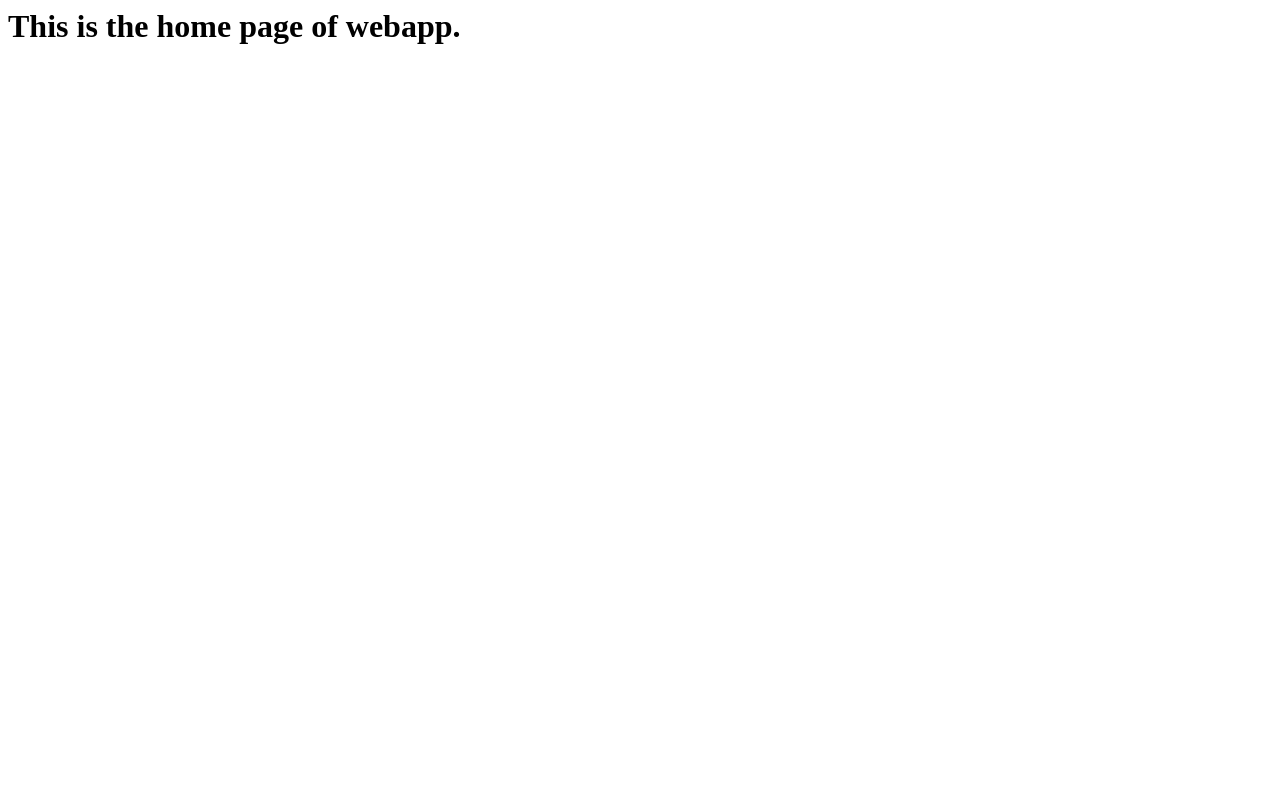
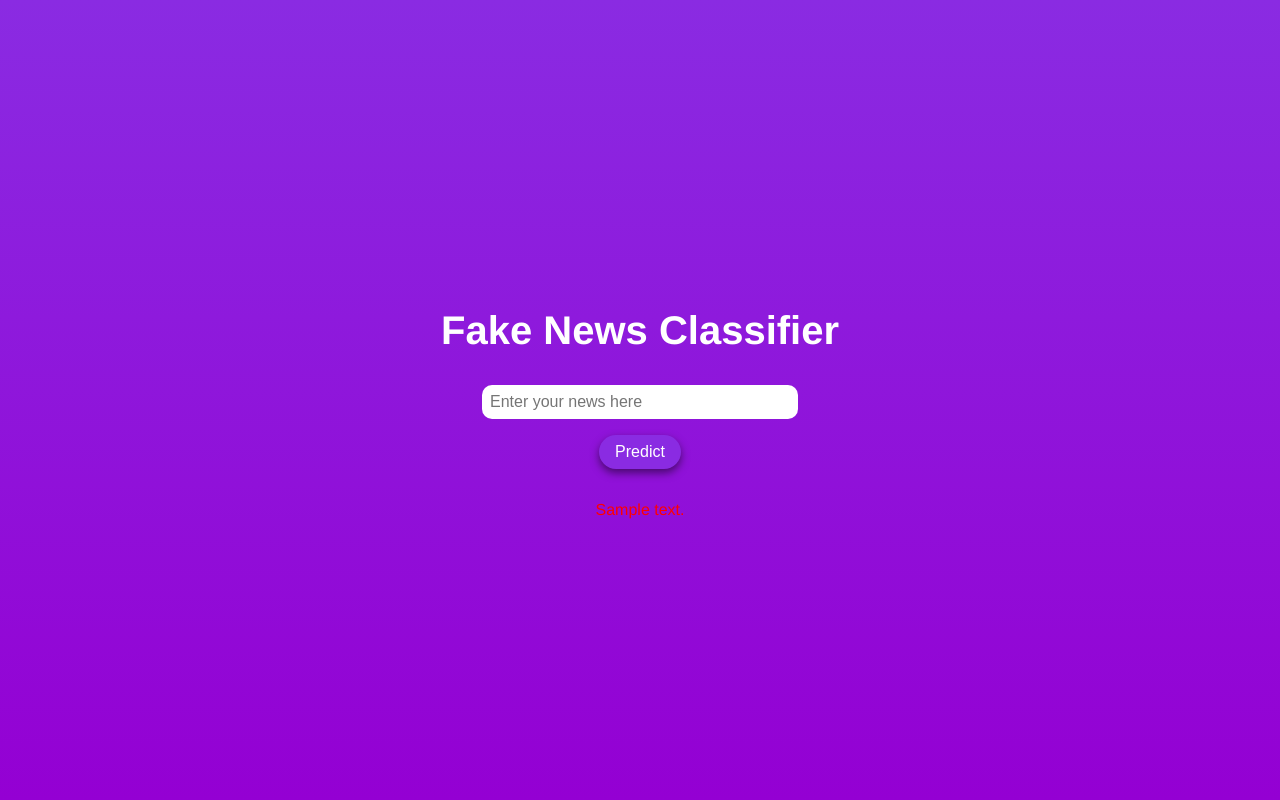
Before and after one commit to Gurmancheema/Fake-News-Classifier, a Flask app: template templates/home.html in a window 1280 px wide. Run offline with Flask 3, Linux system fonts and the light colour scheme; the template is opened without the code that fills it: most values are stand-ins (such as "Sample title", 1, 10 or a date in 2020); parts of the project's set-up code (start-up, migrations or seed data) failed here and were passed over.

Commit message:
3rd commit. Web app is working on host. Ready to deploy

```diff
--- a/app.py
+++ b/app.py
@@ -12,7 +12,7 @@ tidf = pickle.load(open('tfidf_vectorizer.pkl','rb'))
 @app.route('/')
 
 def home():
-    return "Main Function"
+    return render_template('home.html')
 
 
 @app.route('/predict_api', methods=['POST'])
@@ -24,5 +24,15 @@ def predict_api():
     output=classifier_model.predict(trans_data)
     return (output[0])
 
+@app.route('/predict', methods=['POST'])
+
+def predict():
+    data= list(request.form.values())
+    print(data)
+    trans_data = tidf.transform(data)
+    output=classifier_model.predict(trans_data)[0]
+    return render_template('home.html',prediction_text = 'The news is {}'.format(output))
+
+
 if __name__ =='__main__':
 	app.run(debug=True)
--- a/templates/home.html
+++ b/templates/home.html
@@ -1,3 +1,68 @@
-<h1>
-    This is the home page of webapp.
-</h1>
+<!DOCTYPE html>
+<html>
+<head>
+  <meta charset="UTF-8">
+  <title>Fake News Classifier</title>
+  <style>
+    body {
+      background: linear-gradient(to bottom, #8A2BE2, #9400D3);
+      display: flex;
+      justify-content: center;
+      align-items: center;
+      height: 100vh;
+      margin: 0;
+      padding: 0;
+      font-family: Helvetica, Arial, sans-serif;
+      color: #fff;
+    }
+
+    .container {
+      text-align: center;
+    }
+
+    h1 {
+      font-size: 2.5rem;
+      margin-bottom: 2rem;
+    }
+
+    input[type="text"] {
+      padding: 0.5rem;
+      width: 300px;
+      font-size: 1rem;
+      margin-bottom: 1rem;
+      border-radius: 10px;
+      border: none;
+    }
+
+    .btn {
+      padding: 0.5rem 1rem;
+      font-size: 1rem;
+      background-color: #8A2BE2;
+      border: none;
+      color: #fff;
+      cursor: pointer;
+      border-radius: 25px;
+      box-shadow: 0 4px 8px rgba(0, 0, 0, 0.5);
+    }
+
+    .result {
+      margin-top: 2rem;
+      color: red;
+    }
+  </style>
+</head>
+<body>
+  <div class="container">
+    <h1>Fake News Classifier</h1>
+
+    <!-- Main Input For Receiving Query to our ML -->
+    <form action="{{ url_for('predict') }}" method="post">
+      <input type="text" name="news" placeholder="Enter your news here" required="required" /><br>
+
+      <button type="submit" class="btn">Predict</button>
+    </form>
+
+    <div class="result">{{ prediction_text }}</div>
+  </div>
+</body>
+</html>
```
